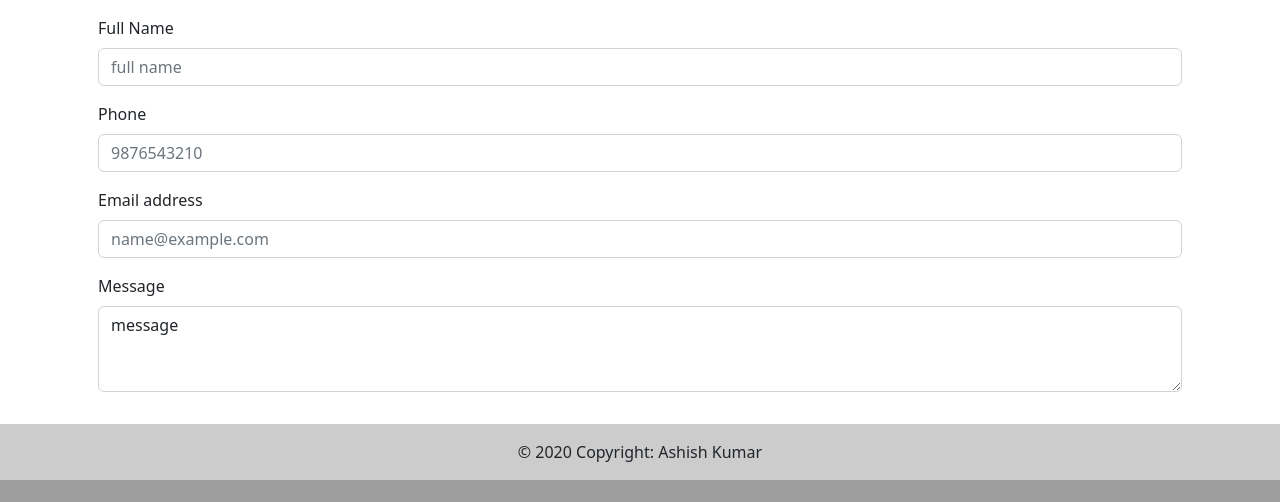
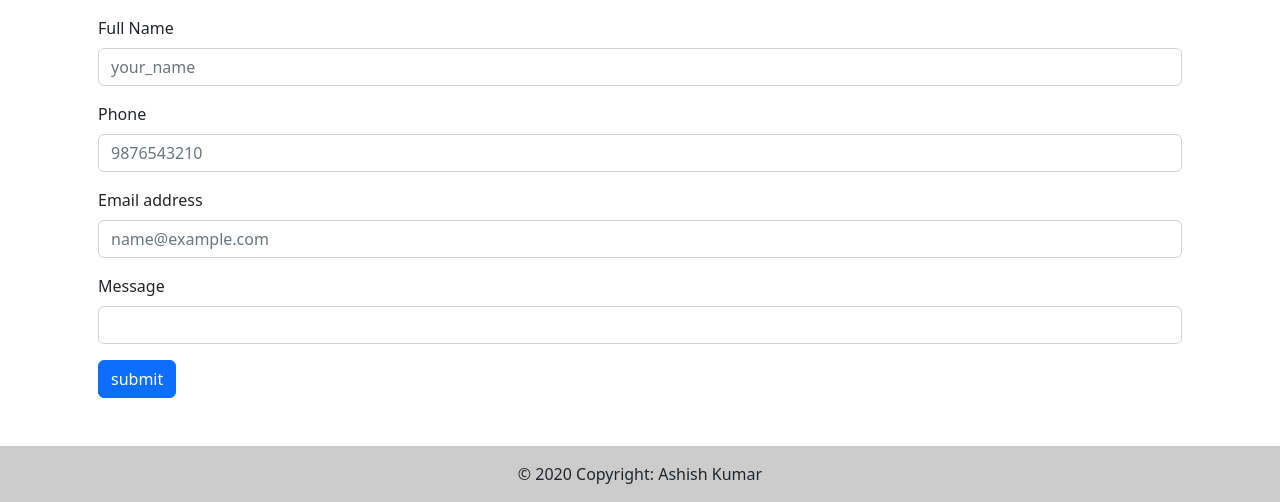
Before and after one commit to ashishkumarvcodify/DynamicContent, a Django app: page /contactme/ in a window 1280 px wide. Shown: the part 893-1395 px from the top of the page. Before the commit the page ends 1373 px from the top, so only its background shows below. Run offline with Django 4.2, Linux system fonts and the light colour scheme.

Commit message:
dynamic content changes

```diff
--- a/blog/views.py
+++ b/blog/views.py
@@ -5,6 +5,10 @@ def home(request):
     return render(request, 'home.html')
 
 def contactme(request):
+    print(request.method)
+    if request.method=="POST":
+
+        print(request.POST)
     return render(request, 'contactme.html')
 
 def readme(request):
--- a/templates/contactme.html
+++ b/templates/contactme.html
@@ -4,22 +4,29 @@
 <div class="container-lg">
     <img src="https://i.ytimg.com/vi/hbYJLfs3hCs/maxresdefault.jpg" class="card-img-top" alt="...">
     <div class="container p-3">
-        <div class="mb-3">
-            <label for="exampleFormControlInput1" class="form-label">Full Name</label>
-            <input type="Name" class="form-control" id="exampleFormControlInput1" placeholder="full name">
-        </div>
-        <div class="mb-3">
-            <label for="exampleFormControlInput1" class="form-label">Phone</label>
-            <input type="number" class="form-control" id="exampleFormControlInput1" placeholder="9876543210">
-        </div>
-        <div class="mb-3">
-            <label for="exampleFormControlInput1" class="form-label">Email address</label>
-            <input type="email" class="form-control" id="exampleFormControlInput1" placeholder="name@example.com">
-        </div>
-        <div class="mb-3">
-            <label for="exampleFormControlTextarea1" class="form-label">Message</label>
-            <textarea class="form-control" id="exampleFormControlTextarea1" rows="3">message</textarea>
-        </div>
+        <form method = "post">
+            {% csrf_token %}
+            <div class="mb-3" >
+                <label for="your_name" class="form-label">Full Name</label>
+                <input id="exampleFormControlInput1" type="text" class="form-control" placeholder ="your_name" name="name">
+            </div>
+
+            <div class="mb-3" >
+                <label for="phone" class="form-label">Phone</label>
+                <input type="number" class="form-control" id="exampleFormControlInput1" placeholder="9876543210" name="phone">
+            </div>
+            <div class="mb-3" >
+                <label for="email" class="form-label">Email address</label>
+                <input type="email" class="form-control" id="exampleFormControlInput1" placeholder="name@example.com" name="email">
+            </div>
+            <div class="mb-3" >
+                <label for="message" class="form-label">Message</label>
+                <input class="form-control" id="exampleFormControlTextarea1" rows="3" name="message">
+            </div>
+            <div class="col-auto">
+                <button type="submit" class="btn btn-primary mb-3">submit</button>
+            </div>
+        </form>
     </div>
 </div>
 
```
Also changed, not shown: templates/home.html (indentation only).
